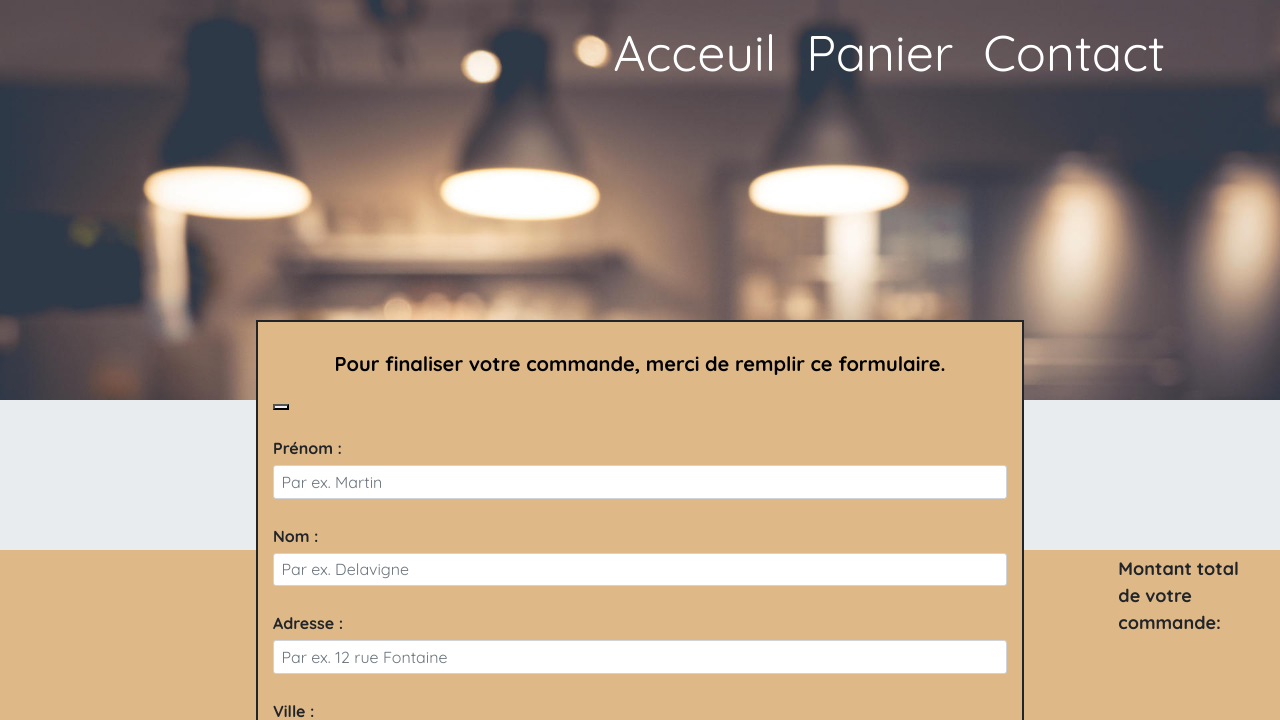
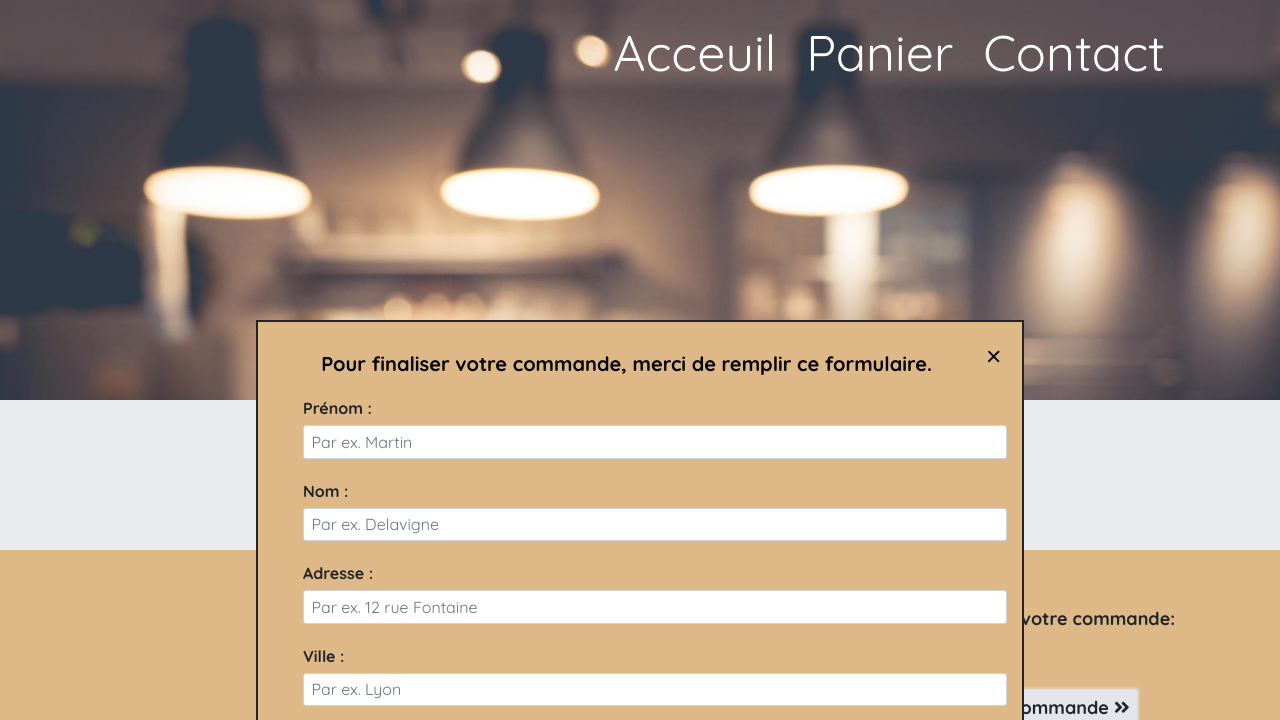
Before and after one commit to Guillaume-Bellanger/Guillaume_Bellanger_P5_25112020, a website: page basket.html in a window 1280 px wide. Both pictures are taken after a click on the button "Terminer votre commande". Shown: the top 720 px of the page. Drawn offline with nearby package versions, Linux system fonts and the light colour scheme.

Commit message:
commit sass

```diff
--- a/basket.html
+++ b/basket.html
@@ -56,10 +56,11 @@
             <section class="container form" id="form-container">
                 <div class="row row-form">
                     <div class="col-12 ">
+                        <button type="button" class="close-form"  id="close-form" data-dismiss="formtosubmit" aria-label="Close"><span aria-hidden="true">&times; </span></button>
                         <h2 class="form__title">Pour finaliser votre commande, merci de remplir ce formulaire.</h2>
 
                         <form id="formtosubmit" method="post" action="http://localhost:3000/api/furniture/order" enctype="multipart/form-data">
-                           <button type="button" class="close-form"  id="close-form" data-dismiss="formtosubmit" aria-label="Close"></button>
+
                             <div class="form-group">
                                 <label for="firstName"class="style-label">Prénom :</label>
                                 <input type="text" name="firstName" class="form-control" placeholder="Par ex. Martin" id="firstName" pattern="[a-zA-ZàâæçéèêëîïôœùûüÿÀÂÆÇnÉÈÊËÎÏÔŒÙÛÜŸ-]+" required>
--- a/src/style.scss
+++ b/src/style.scss
@@ -513,7 +513,7 @@ h3{
     }
     &__buttons {
         text-align: center;
-        margin-left: 15% ;
+        margin-left: 25% ;
         padding-bottom: 5rem;
     }
     &__varnish {
@@ -542,6 +542,13 @@ border: none;
 }
 .close{
     font-size: x-large;
+}
+.close-form{
+    background-color: #DEB887;
+    font-size: xx-large;
+    border:none;
+    float: right;
+    line-height: 2;
 }
 #pdt-button{
     margin:2rem;
@@ -576,7 +583,9 @@ border: none;
     }
     &__link{
         font-size: large;
-        padding: 0;
+        margin-right: 5rem;
+
+
     }
 
 }
@@ -654,11 +663,12 @@ border: none;
 }
 #basket-amount{
     align-items: center;
-    margin-left:15rem;
+    margin-left:10rem;
     padding-top: 5rem;
 }
 .form-group{
     margin-top: 2.5rem;
+    margin-left: 3rem;
 
 }
 .cartitem__trash {
@@ -667,7 +677,7 @@ border: none;
 .price__amount{
     font-weight: bold;
     font-size: large;
-    margin-left:25rem;
+    margin-left:35rem;
 }
 #cart-amount{
     margin: 0rem 0 1rem 20rem;
@@ -754,7 +764,7 @@ border: none;
     margin-top: 5rem;
 }
 #furnitur-case{
-    padding: 0 2rem 5rem 5rem;
+    padding: 0 2rem 15rem 5rem;
 }
 .furniturselect__title{
     font-size: xx-large;
@@ -816,7 +826,10 @@ border: none;
         margin-left: 35%;
     }
     #confirm-link{
-        margin-left: 40rem;
+        margin-left: 30rem;
+    }
+    #confirm{
+        margin: 0 ;
     }
     .confirm__title{
         margin-left: 25rem;
@@ -828,5 +841,16 @@ border: none;
     .fa-arrow-left{
         top: 1.5%;
     }
+    .form-group{
+        margin-top: 2rem;
+    }
+    .modal__link{
+        margin-right: 3rem;
+    }
+    .price__amount{
+        margin-left: 0;
+        margin-top: 5rem;
+        margin-bottom: 3rem;
+    }
 
 }
```
Also changed, not shown: src/css/style.css, 1 other file.
